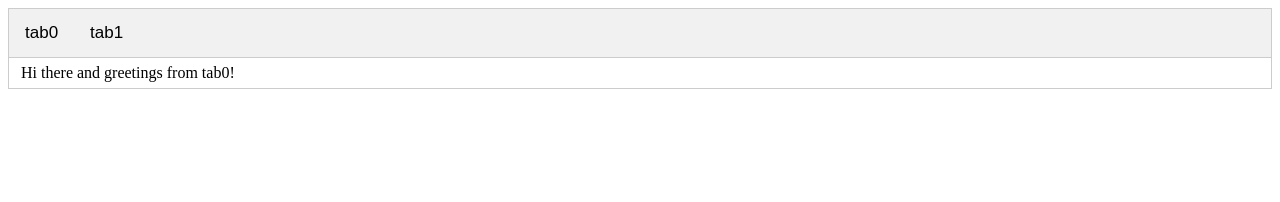
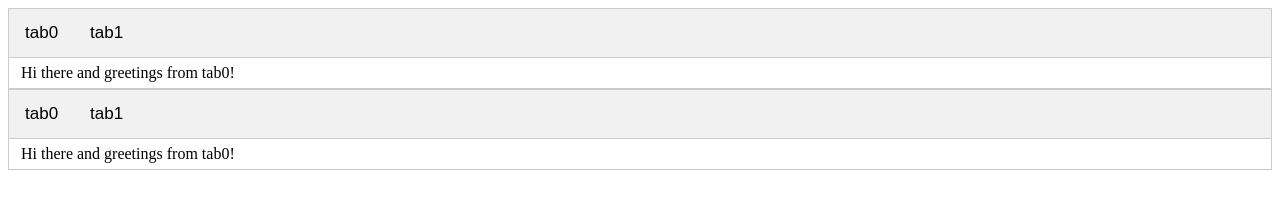
Before and after one commit to dirkarnez/js-lazyload-tab, a plain HTML site: page index.html in a window 1280 px wide. Drawn offline with Linux system fonts and the light colour scheme.

Commit message:
- complete

```diff
--- a/index.html
+++ b/index.html
@@ -47,39 +47,57 @@
         </div>
     </div>
 
+    <div class="tab-container">
+        <div class="tabs">
+            <button data-load="tab0">tab0</button>
+            <button data-load="tab1">tab1</button>
+        </div>
+        <div class="tab-content">
+        </div>
+    </div>
+
     <script>
         (function () {
-            const tabsList = document.getElementsByClassName("tabs");
-            const tabs1 = tabsList[0];
+            Array
+            .from(document.getElementsByClassName("tab-container"))
+            .forEach(tabContainer => {
+                const tabs = tabContainer.getElementsByClassName("tabs")[0];
+                const tabContent = tabContainer.getElementsByClassName("tab-content")[0];
 
                 var loadMap = {};
-            Array.from(tabs1.children).forEach(node => {
-                const load = node.dataset.load;
-                node.addEventListener("click", function (e) {
+                Array
+                .from(tabs.children)
+                .forEach(tabsButton => {
+                    const load = tabsButton.dataset.load;
+
+                    tabsButton.addEventListener("click", function (e) {
+                        tabContent.innerHTML = "";
+
                         if (!!loadMap[load]) {
-                        // TODO display none all then display self
+                            // second eval: eval js code string
+                            eval(loadMap[load]);
                             return;
                         }
 
                         fetch(`./${load}.js`)
                             .then(response => response.blob())
-                        .then(data => {
-                            data.text().then(a => {
-                                const tabContent = document.getElementsByClassName("tab-content")[0]; // lazy code;
-                                tabContent.innerHTML = "";
-                                const param0 = Object.keys({ node })[0];
+                            .then(data => data.text())
+                            .then(a => {
+                                const param0 = Object.keys({ tabsButton })[0];
                                 const param1 = Object.keys({ tabContent })[0];
+
                                 (function () {
                                     // first eval: unescape string to js code string
+                                    loadMap[load] = eval(a);
+
                                     // second eval: eval js code string
-                                    eval(eval(a));
-                                    loadMap[load] = true;
+                                    eval(loadMap[load]);
                                 })(param0, param1);
                             })
                     });
                 });
+                tabs.children[0].click();
             });
-            tabs1.children[0].click();
         })();
     </script>
 </body>
--- a/tab1.js
+++ b/tab1.js
@@ -1,5 +1,4 @@
 `((__node, __tabContent, __inject) => {
-    debugger;
     // create a new div element
     const newDiv = document.createElement("div");
 
```
Lines whose indentation alone changed are shown as unchanged.
